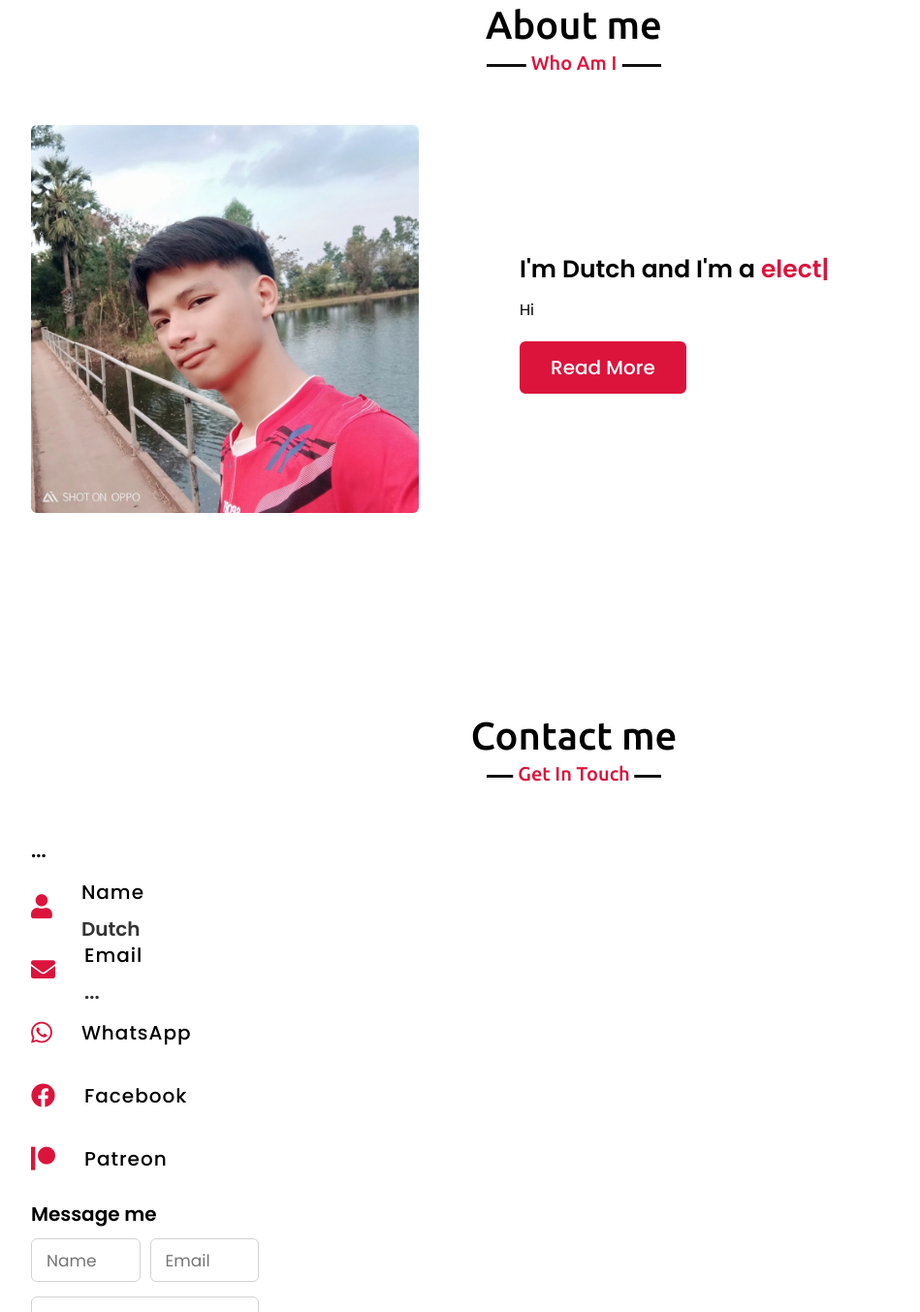
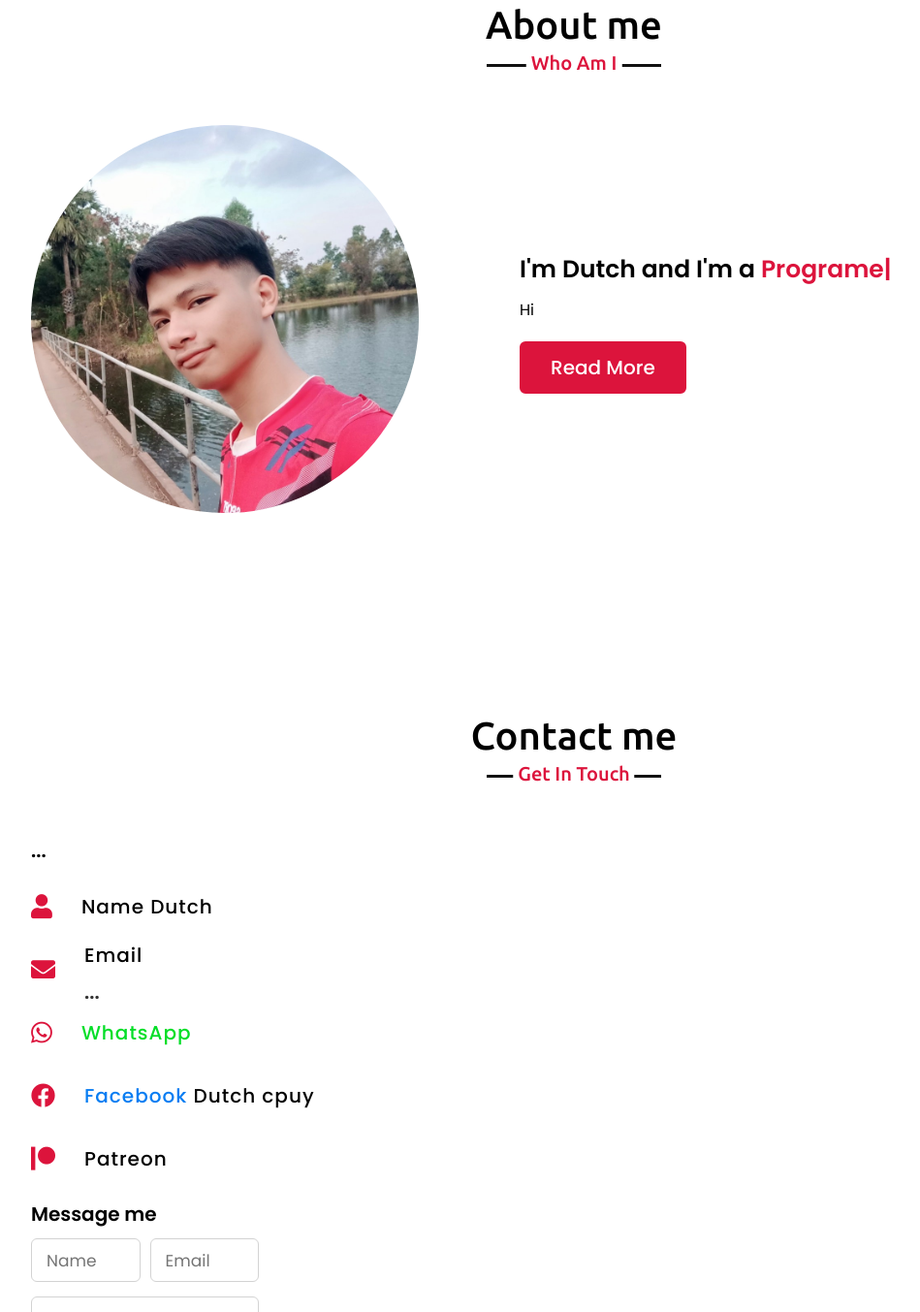
Before and after one commit to Dutch182013/Dutch182013.github.io, a plain HTML site: page index.html in a window 1280 px wide. Shown: the part 897-2250 px from the top of the page at 97% size, without its empty margins (48-997 px from the left). Drawn offline with nearby package versions, Linux system fonts and the light colour scheme.

Commit message:
Add files via upload

```diff
--- a/index.html
+++ b/index.html
@@ -53,12 +53,13 @@
       <h2 class="title">About me</h2>
       <div class="about-content">
         <div class="column left">
-          <img src="images/dutch.png">
+          <img src="images/dutch.png" width="150" height="150" style="
+            border-radius: 100%;">
         </div>
         <div class="column right">
           <div class="text">I'm Dutch and I'm a <span class="typing-2"></span></div>
           <p>Hi</p>
-          <a href="read-more.html">Read More</a>
+          <a href="#">Read More</a>
         </div>
       </div>
     </div>
@@ -75,8 +76,8 @@
             <div class="row">
               <i class="fas fa-user"></i>
               <div class="info">
-                <div class="head">Name</div>
-                <div class="sub-title">Dutch</div>
+                <div class="head">Name Dutch</div>
+                <div class="sub-title"> </div>
               </div>
             </div>
             <div class="row">
@@ -89,14 +90,14 @@
             <div class="row">
               <i class="fab fa-whatsapp"></i>
               <div class="info">
-                <div class="head"><a style="color:#000" href="#">WhatsApp</a>
+                <div class="head"><a style="color:#04de28" href="#">WhatsApp</a>
                 </div>
               </div>
             </div>
             <div class="row">
               <i class="fab fa-facebook"></i>
               <div class="info">
-                <div class="head"><a style="color:#000" href="#">Facebook</a></div>
+                <div class="head"><a style="color:#087df2" href="#">Facebook</a> Dutch cpuy</div>
               </div>
             </div>
             <div class="row">
--- a/script.js
+++ b/script.js
@@ -35,14 +35,14 @@ $(document).ready(function() {
 
   // typing text animation script
   var typed = new Typed(".typing", {
-    strings: ["soldier", "programmer", "electrical engineer", "physics", "human", "darling"],
+    strings: ["Java", "Python", "React", "Javascript"],
     typeSpeed: 100,
     backSpeed: 60,
     loop: true
   });
 
   var typed = new Typed(".typing-2", {
-    strings: ["soldier", "programmer", "electrical engineer", "physics", "human", "darling"],
+    strings: ["Programe"],
     typeSpeed: 100,
     backSpeed: 60,
     loop: true
```
Also changed, not shown: read-more.html (+2 -1 lines).
